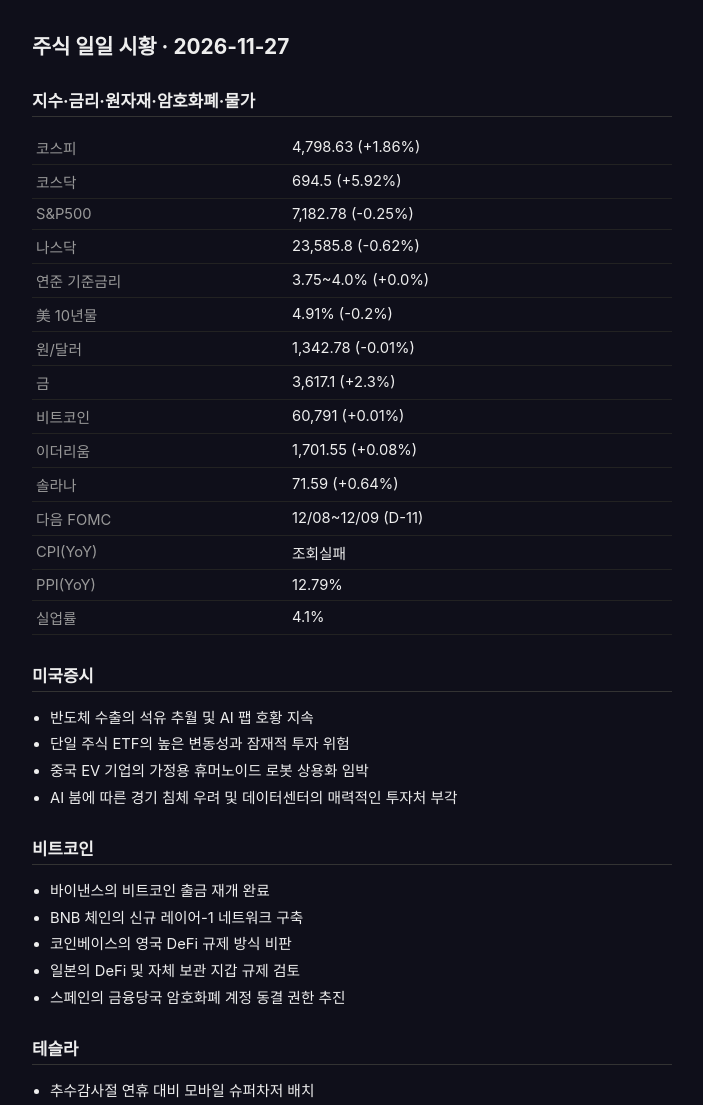
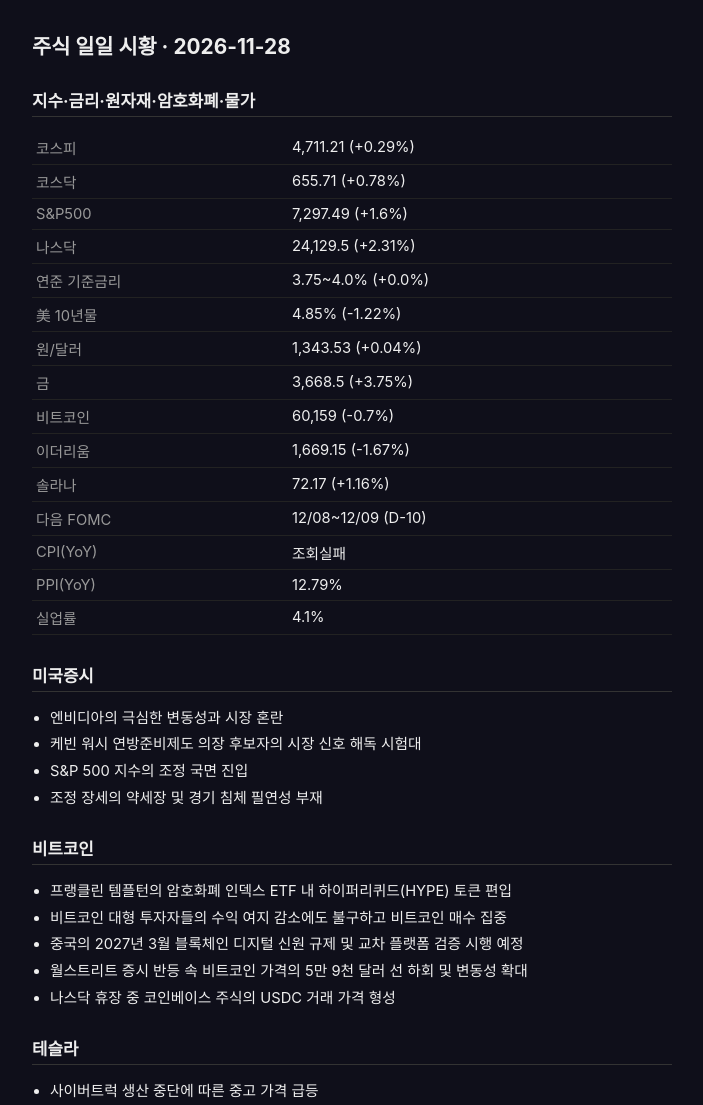
Before and after one commit to e2e2e2hj-hue/daily-stock-kakao-report, a plain HTML site: page docs/index.html in a window 1280 px wide. Shown: the top 1105 px of the page, without its empty margins (288-991 px from the left). Drawn offline with Linux system fonts and the light colour scheme.

Commit message:
Update daily report page

```diff
--- a/docs/index.html
+++ b/docs/index.html
@@ -23,13 +23,13 @@
 </style>
 </head>
 <body>
-  <h1>주식 일일 시황 · 2026-11-27</h1>
+  <h1>주식 일일 시황 · 2026-11-28</h1>
   <section>
     <h2>지수·금리·원자재·암호화폐·물가</h2>
-    <table><tr><th>코스피</th><td>4,798.63 (+1.86%)</td></tr><tr><th>코스닥</th><td>694.5 (+5.92%)</td></tr><tr><th>S&P500</th><td>7,182.78 (-0.25%)</td></tr><tr><th>나스닥</th><td>23,585.8 (-0.62%)</td></tr><tr><th>연준 기준금리</th><td>3.75~4.0% (+0.0%)</td></tr><tr><th>美 10년물</th><td>4.91% (-0.2%)</td></tr><tr><th>원/달러</th><td>1,342.78 (-0.01%)</td></tr><tr><th>금</th><td>3,617.1 (+2.3%)</td></tr><tr><th>비트코인</th><td>60,791 (+0.01%)</td></tr><tr><th>이더리움</th><td>1,701.55 (+0.08%)</td></tr><tr><th>솔라나</th><td>71.59 (+0.64%)</td></tr><tr><th>다음 FOMC</th><td>12/08~12/09 (D-11)</td></tr><tr><th>CPI(YoY)</th><td>조회실패</td></tr><tr><th>PPI(YoY)</th><td>12.79%</td></tr><tr><th>실업률</th><td>4.1%</td></tr></table>
+    <table><tr><th>코스피</th><td>4,711.21 (+0.29%)</td></tr><tr><th>코스닥</th><td>655.71 (+0.78%)</td></tr><tr><th>S&P500</th><td>7,297.49 (+1.6%)</td></tr><tr><th>나스닥</th><td>24,129.5 (+2.31%)</td></tr><tr><th>연준 기준금리</th><td>3.75~4.0% (+0.0%)</td></tr><tr><th>美 10년물</th><td>4.85% (-1.22%)</td></tr><tr><th>원/달러</th><td>1,343.53 (+0.04%)</td></tr><tr><th>금</th><td>3,668.5 (+3.75%)</td></tr><tr><th>비트코인</th><td>60,159 (-0.7%)</td></tr><tr><th>이더리움</th><td>1,669.15 (-1.67%)</td></tr><tr><th>솔라나</th><td>72.17 (+1.16%)</td></tr><tr><th>다음 FOMC</th><td>12/08~12/09 (D-10)</td></tr><tr><th>CPI(YoY)</th><td>조회실패</td></tr><tr><th>PPI(YoY)</th><td>12.79%</td></tr><tr><th>실업률</th><td>4.1%</td></tr></table>
   </section>
-  <section><h2>미국증시</h2><ul><li>반도체 수출의 석유 추월 및 AI 팹 호황 지속</li><li>단일 주식 ETF의 높은 변동성과 잠재적 투자 위험</li><li>중국 EV 기업의 가정용 휴머노이드 로봇 상용화 임박</li><li>AI 붐에 따른 경기 침체 우려 및 데이터센터의 매력적인 투자처 부각</li></ul></section><section><h2>비트코인</h2><ul><li>바이낸스의 비트코인 출금 재개 완료</li><li>BNB 체인의 신규 레이어-1 네트워크 구축</li><li>코인베이스의 영국 DeFi 규제 방식 비판</li><li>일본의 DeFi 및 자체 보관 지갑 규제 검토</li><li>스페인의 금융당국 암호화폐 계정 동결 권한 추진</li></ul></section><section><h2>테슬라</h2><ul><li>추수감사절 연휴 대비 모바일 슈퍼차저 배치</li><li>미국 내 상시 충전소 인프라 확장</li><li>충전소 현장 인력 배치 및 가상 대기열 운영</li></ul></section><section><h2>거시경제</h2><ul><li>유럽중앙은행(ECB) 차기 수장에 파블로 에르난데스 데 코스 내정</li><li>유럽중앙은행(ECB)의 정치적 불확실성 및 저성장 국면 진입</li><li>미국 주도의 무역 상대국 대상 관세 인상 압박 본격화</li><li>미국과 무역 협정 체결 시 관세 인하 혜택 제공 전략 추진</li></ul></section>
+  <section><h2>미국증시</h2><ul><li>엔비디아의 극심한 변동성과 시장 혼란</li><li>케빈 워시 연방준비제도 의장 후보자의 시장 신호 해독 시험대</li><li>S&amp;P 500 지수의 조정 국면 진입</li><li>조정 장세의 약세장 및 경기 침체 필연성 부재</li></ul></section><section><h2>비트코인</h2><ul><li>프랭클린 템플턴의 암호화폐 인덱스 ETF 내 하이퍼리퀴드(HYPE) 토큰 편입</li><li>비트코인 대형 투자자들의 수익 여지 감소에도 불구하고 비트코인 매수 집중</li><li>중국의 2027년 3월 블록체인 디지털 신원 규제 및 교차 플랫폼 검증 시행 예정</li><li>월스트리트 증시 반등 속 비트코인 가격의 5만 9천 달러 선 하회 및 변동성 확대</li><li>나스닥 휴장 중 코인베이스 주식의 USDC 거래 가격 형성</li></ul></section><section><h2>테슬라</h2><ul><li>사이버트럭 생산 중단에 따른 중고 가격 급등</li><li>독일 정밀제조 기업 EMAG 인수를 통한 옵티머스 역량 강화</li><li>수동 배터리 프리컨디셔닝 기능 추가 소프트웨어 업데이트</li><li>TSMC 3nm 공정 물량 제약에 따른 AI5 칩의 옵티머스 우선 탑재</li><li>일론 머스크의 미국 어린이 대상 매년 스페이스X 주식 증정 발표</li></ul></section><section><h2>거시경제</h2><ul><li>미국 인플레이션 및 이란 전쟁의 에너지 충격에 따른 물가 상승</li><li>UAE 경제의 7~8% 성장 전망 및 차별화된 경제 모델 추진</li><li>유럽중앙은행(ECB) 차기 총재로 파블로 에르난데스 데 코스 내정</li><li>중국 제조업 수익성 회복 및 AI 중심의 수출·성장 주도</li></ul></section>
 
-  <p class="updated">최종 갱신: 2026-11-27 (KST)</p>
+  <p class="updated">최종 갱신: 2026-11-28 (KST)</p>
 </body>
 </html>
```
